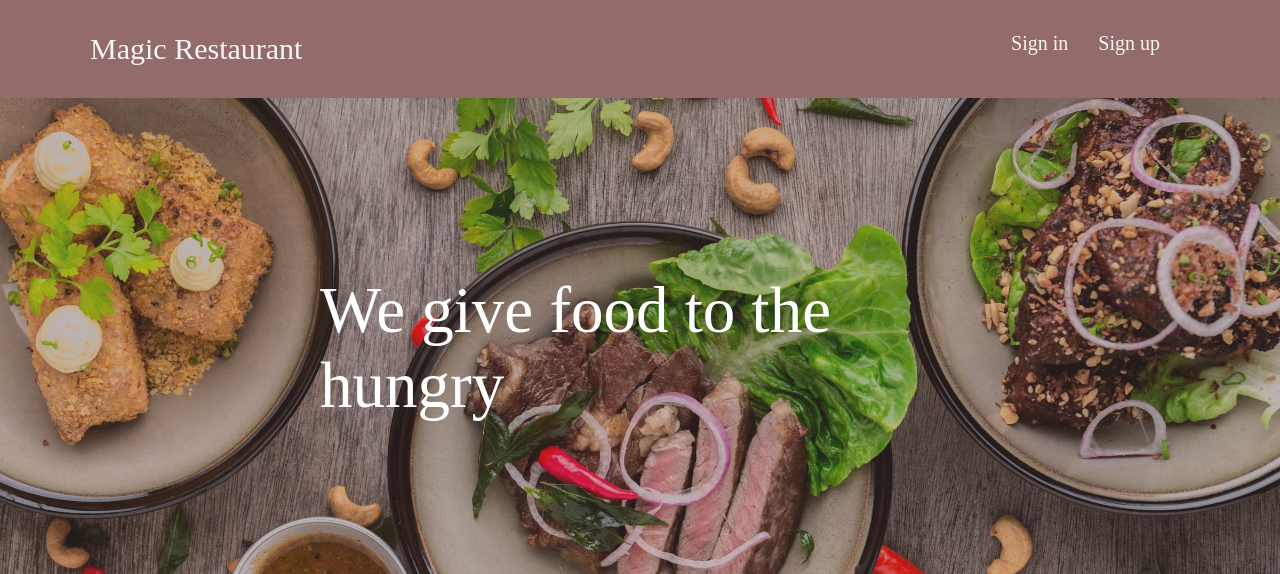
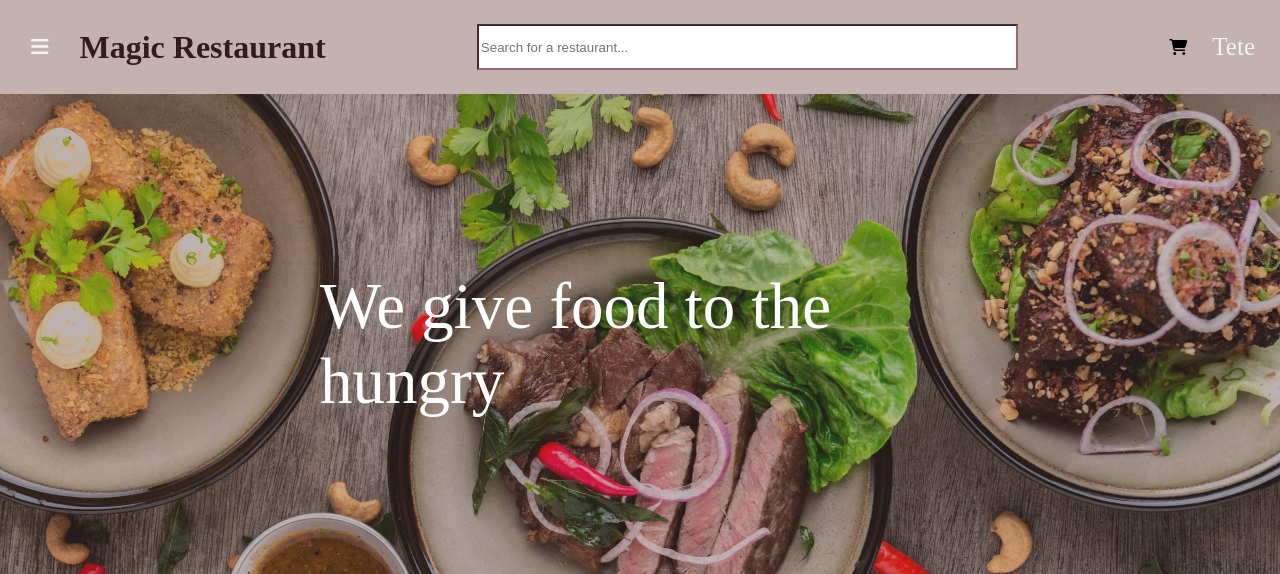
Before and after one commit to srissirs/MagicRestaurant, a PHP site: page /mainpage.php in a window 1280 px wide. Shown: the top 574 px of the page. Run offline with PHP 8.4, Linux system fonts and the light colour scheme; the visitor is signed in with stand-in values (Sample User, id 1); data comes from the database, SQL or seed files in the repository; both versions use the stored data as it was after the commit; a stand-in replaces the project's code that opens the database connection; some libraries are stand-ins or nearby versions; grey boxes are pictures that could not be loaded.

Commit message:
changed header in mainpage andfixed dropdown in main

```diff
--- a/action_edit_profile.php
+++ b/action_edit_profile.php
@@ -8,19 +8,17 @@
 
   session_start();
 
-  if (!isset($_SESSION['userId'])) die(header('Location: /'));
+  if (!isset($_SESSION['userId'])) header('Location: signin.php');
 
 
   $db = getDatabaseConnection();
 
-  //header('Location:mainPage.php');
 
   $customer = Customer::getCustomer($db, $_SESSION['userId']);
 
 
 
   if ($customer) {
-
     $customer->firstName = $_POST['first_name'];
     $customer->lastName = $_POST['last_name'];
     $customer->userName = $_POST['username'];
@@ -30,7 +28,6 @@
     $customer->customerCountry = $_POST['country'];
     $customer->customerPostalCode = $_POST['postal_code'];
     $customer->customerPhone = $_POST['phone'];
-
     $customer->save($db);
   }
 
--- a/action_login.php
+++ b/action_login.php
@@ -12,7 +12,6 @@
 
   if ($customer!=null) {
     $_SESSION['userId'] = $customer->customerId;
-    $_SESSION['name'] = $customer->name();
     header("Location:mainPage.php");
   }
 
--- a/mainPage.php
+++ b/mainPage.php
@@ -18,13 +18,10 @@ require_once('templates/common.tpl.php');
   <script src="https://kit.fontawesome.com/e93bc86ff0.js" crossorigin="anonymous"></script>
 </head>
 
+      <?php if (!isset($_SESSION['userId'])) { drawMainPageHeader();
+      }else drawHeader();?>
 <body>
-  <div class="mainPageHeader">
-    <a href="mainpage.php" id="brandMain">Magic Restaurant</a>
-    <a href="signin.php" id="signIn">Sign in</a>
-    <a href="signup.php" id="signUp">Sign up</a>
-  </div>
-  </header>
+
   <div class="mainPage">
 
     <div class="mainPageText">
--- a/pastOrders.php
+++ b/pastOrders.php
@@ -15,7 +15,7 @@
 
   $db = getDatabaseConnection();
 
-  $pastOrders = CustomerOrder::getCustomerOrders($db, intval($_GET['id']));
+  $pastOrders = CustomerOrder::getCustomerOrders($db, $_SESSION['userId']);
 
   drawHeader();
   drawCustomerOrders($pastOrders);
--- a/profile.php
+++ b/profile.php
@@ -12,7 +12,7 @@
   require_once('templates/common.tpl.php');
   require_once('templates/profile.tpl.php');
   require_once('session.php');
-  if (!isset($_SESSION['userId'])) die(header('Location: /'));
+  if (!isset($_SESSION['userId'])) header('Location: signin.php');
 
 
 
--- a/style.css
+++ b/style.css
@@ -19,8 +19,9 @@ body>header {
     padding: 1em 0;
 }
 
-header>h1 {
+header h1 {
     margin: 0;
+    color:#351C1C
 }
 
 .profile {
@@ -30,14 +31,14 @@ header>h1 {
     max-width: fit-content;
 }
 
-.profile>a {
+.profile a {
     color: #F3F3F3;
     font-size: 25px;
     margin: 0 1em;
 }
 
-.profile>i,
-.dropbtn>i {
+.profile i,
+.dropbtn i {
     color: #F3F3F3;
     padding: 1em;
     font-size: 20px;
@@ -465,6 +466,8 @@ a {
     background-repeat: no-repeat;
     background-size: cover;
     position: relative;
+    z-index: -1;
+
 }
 
 .mainPageText {
--- a/templates/common.tpl.php
+++ b/templates/common.tpl.php
@@ -1,6 +1,14 @@
 <?php
 
-declare(strict_types=1); ?>
+declare(strict_types=1);
+require_once('session.php');
+require_once('init.php');
+
+require_once('database/connection.database.php');
+require_once('database/customer.class.php');
+
+session_start();
+   ?>
 
 <?php function drawHeader()
 { ?>
@@ -8,7 +16,7 @@ declare(strict_types=1); ?>
   <html lang="en-US">
 
   <head>
-    <title>Fake Food</title>
+    <title>Magic Restaurant</title>
     <meta charset="UTF-8">
     <meta name="viewport" content="width=device-width, initial-scale=1.0">
     <link href="style.css" rel="stylesheet">
@@ -26,20 +34,27 @@ declare(strict_types=1); ?>
         <div class="dropdown-content">
           <a href="#">Favorites</a>
           <a href="pastOrders.php">Past Orders</a>
-          <a href="mainPage.php">Logout
+          <a href="mainRestaurants.php">Restaurants</a>
+          <form action="action_logout.php" method="post" class="logout">
+            <a href="action_logout.php">Logout
             <i class="fa-solid fa-arrow-right-from-bracket" id="logoutIcon"></i>
           </a>
+          </form>
+
         </div>
       </div>
-      <h1> Magic Restaurant</h1>
+      <a href="mainPage.php"> <h1>Magic Restaurant</h1></a>
       <div class="searchBar">
         <input id="searchRestaurant" type="text" placeholder="Search for a restaurant...">
       </div>
       <i class="fa-solid fa-cart-shopping"></i>
       <div class="profile">
         <?php
-        if (isset($_SESSION['id'])) drawLogoutForm($_SESSION['name']);
-        else drawLoginForm();
+        if (!isset($_SESSION['userId'])) header('Location: signin.php');
+        else {
+          $db = getDatabaseConnection();
+          $customer = Customer::getCustomer($db, $_SESSION['userId']);
+          drawTopInfo($customer->userName);};
         ?>
       </div>
 
@@ -68,20 +83,33 @@ declare(strict_types=1); ?>
   </html>
 <?php } ?>
 
-<?php function drawLoginForm()
+<?php function drawTopInfo(string $username)
 { ?>
-  <form action="action_login.php" method="post" class="login">
-    <input type="email" name="email" placeholder="email">
-    <input type="password" name="password" placeholder="password">
-    <a href="register.php">Register</a>
-    <button type="submit">Login</button>
+  <form action="action_logout.php" method="post" class="logout">
+    <a href="profile.php"><?= $username ?></a>
   </form>
 <?php } ?>
 
-<?php function drawLogoutForm(string $name)
-{ ?>
-  <form action="action_logout.php" method="post" class="logout">
-    <a href="profile.php"><?= $name ?></a>
-    <button type="submit">Logout</button>
-  </form>
-<?php } ?>
+
+<?php function drawMainPageHeader(){ ?>
+   <!DOCTYPE html>
+  <html lang="en-US">
+
+  <head>
+    <title>Magic Restaurant</title>
+    <meta charset="UTF-8">
+    <meta name="viewport" content="width=device-width, initial-scale=1.0">
+    <link href="style.css" rel="stylesheet">
+    <script src="script.js" defer></script>
+    <script src="https://kit.fontawesome.com/e93bc86ff0.js" crossorigin="anonymous"></script>
+  </head>
+  <div class="mainPageHeader">
+    <a href="mainpage.php" id="brandMain">Magic Restaurant</a>
+    <a href="signin.php" id="signIn">Sign in</a>
+    <a href="signup.php" id="signUp">Sign up</a>
+  </div>
+
+
+
+
+<?php }?>
--- a/templates/customerOrders.tpl.php
+++ b/templates/customerOrders.tpl.php
@@ -29,7 +29,6 @@ require_once('database/customerOrders.class.php')
                 <div class = "pastDish">
                   <p id="quantity"> 1 </p>
                   <p id="dishName"> <?= $dish->dishName ?></p>
-                  <i class="fa-solid fa-cart-shopping"></i>
               </div>
 
               <?php } ?>
```
Also changed, not shown: action_logout.php (added, +8 -0 lines), database/database.db, script.js (line endings or trailing spaces).
